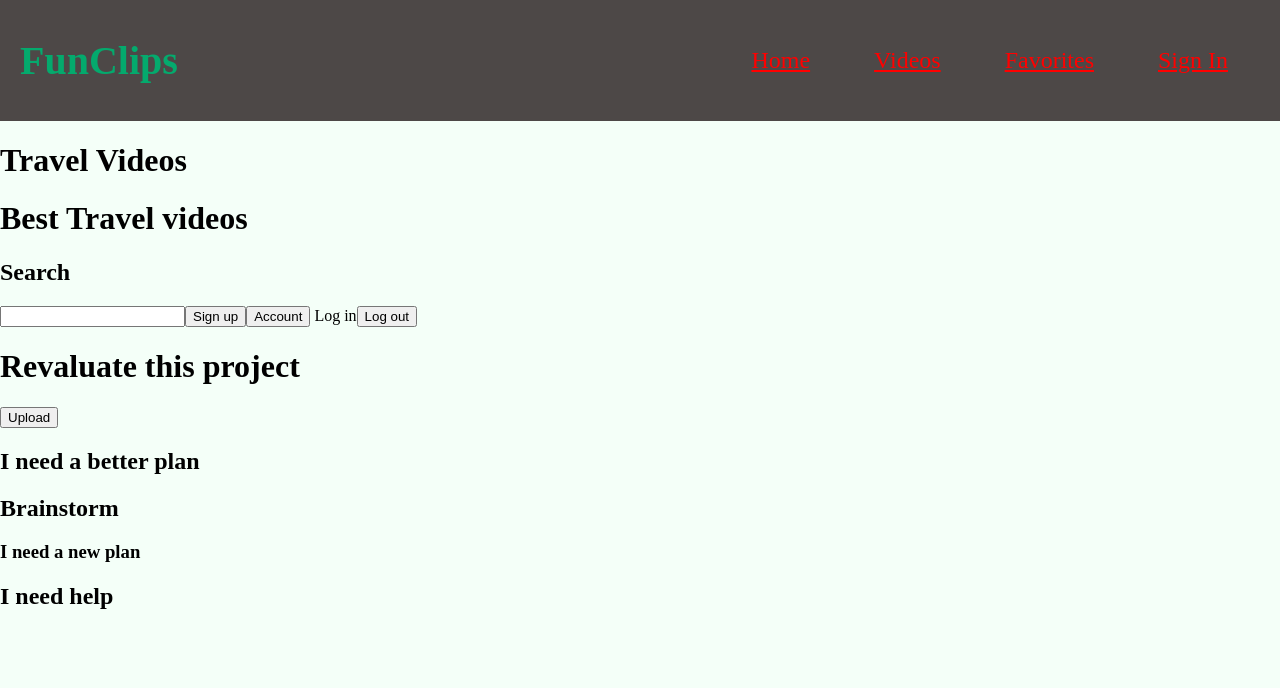
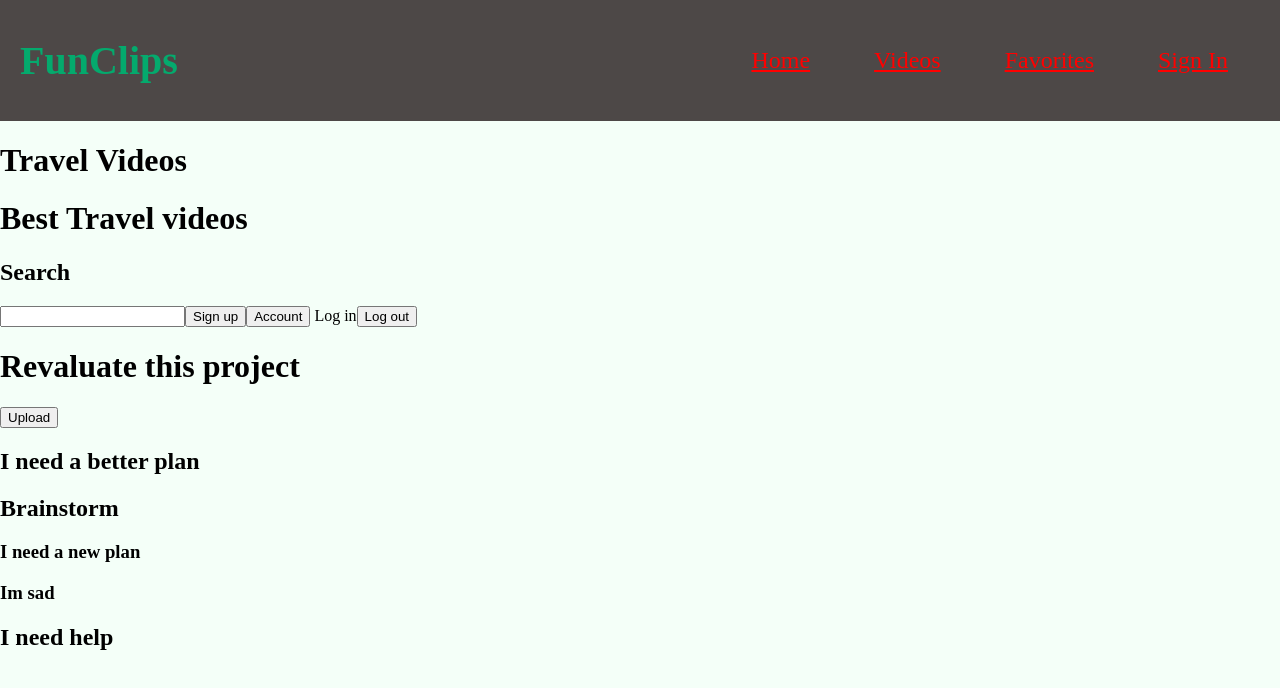
Before and after one commit to RicoMedi/fun-clips, a React (Create React App) app: page / in a window 1280 px wide. Shown: the top 688 px of the page. Built offline with nearby package versions, Linux system fonts and the light colour scheme; a web font is replaced by a local one.

Commit message:
more content

```diff
--- a/src/home/HomePage.js
+++ b/src/home/HomePage.js
@@ -18,6 +18,7 @@ export const HomePage = () => {
       <h2> I need a better plan</h2>
       <h2> Brainstorm</h2>
       <h3> I need a new plan </h3>
+      <h3> Im sad</h3>
       <h2> I need help</h2>
     </div>
   );
```
